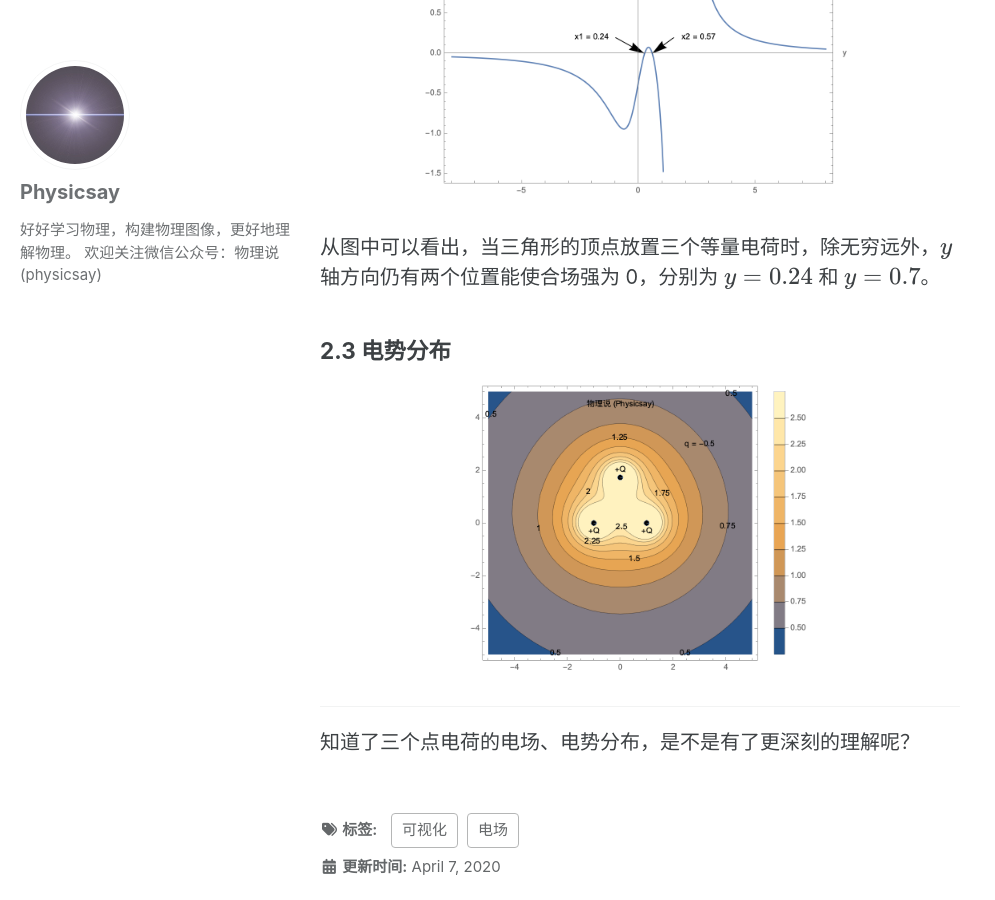
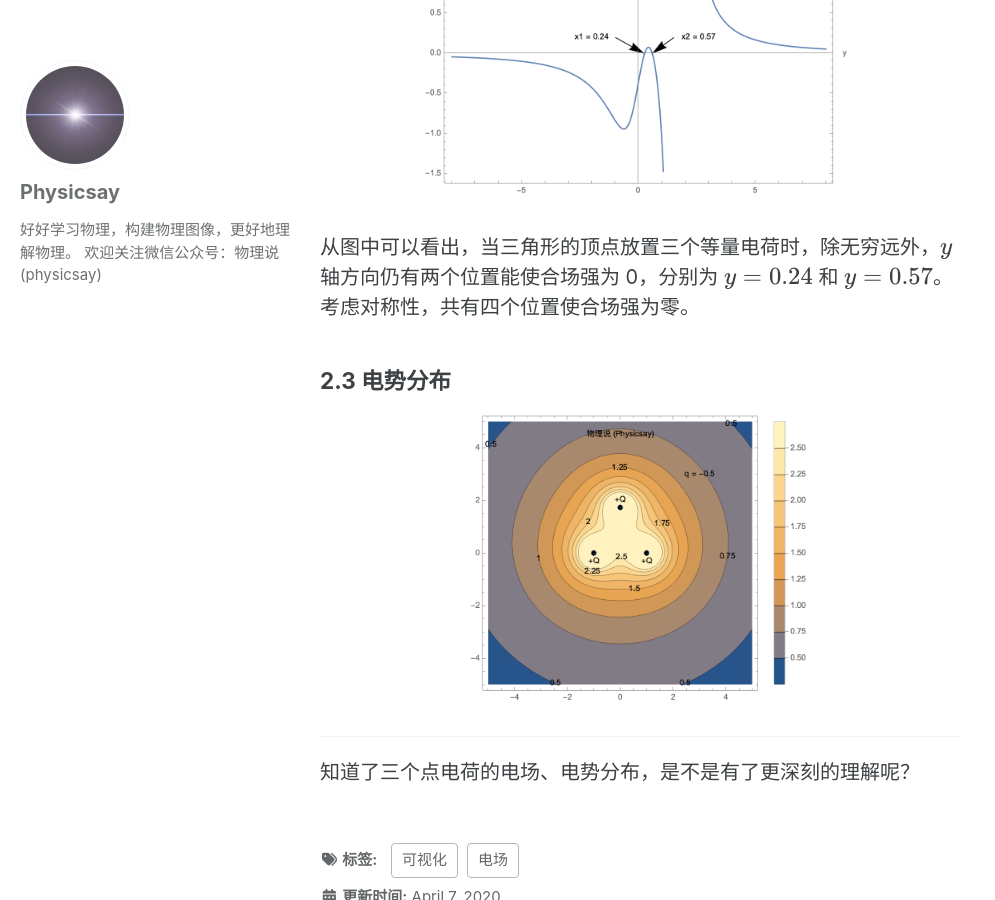
Before and after one commit to physicsay/physicsay-physicsay.github.io, a Jekyll site: the page built from _posts/2020-04-07-electric-field-simulation-2.md, in a window 1280 px wide and 900 px high, scrolled down 4109 px. Shown: the whole window, without its empty margins (0-995 px from the left). Built offline with Jekyll 4.4.1, drawn with Linux system fonts in a browser that asks for light colours; cached includes are drawn as plain includes; nearby versions of some CDN libraries; formulas are drawn with MathJax 3.

Commit message:
fix: some bugs

```diff
--- a/_posts/2020-04-07-electric-field-simulation-2.md
+++ b/_posts/2020-04-07-electric-field-simulation-2.md
@@ -63,7 +63,7 @@ description: 三个电荷的电场和电势分布到底是怎么样的呢？
 
 <img src='/assets/images/2020-04-07-electric-field-simulation-2/p3-ey.png' style='zoom:40%; margin: 0 auto; display: block;'/>
 
-从图中可以看出，当三角形的顶点放置三个等量电荷时，除无穷远外，$y$ 轴方向仍有两个位置能使合场强为 0，分别为 $y = 0.24$ 和 $y = 0.7$。
+从图中可以看出，当三角形的顶点放置三个等量电荷时，除无穷远外，$y$ 轴方向仍有两个位置能使合场强为 0，分别为 $y = 0.24$ 和 $y = 0.57$。考虑对称性，共有四个位置使合场强为零。
 
 ### 2.3 电势分布
 
```
